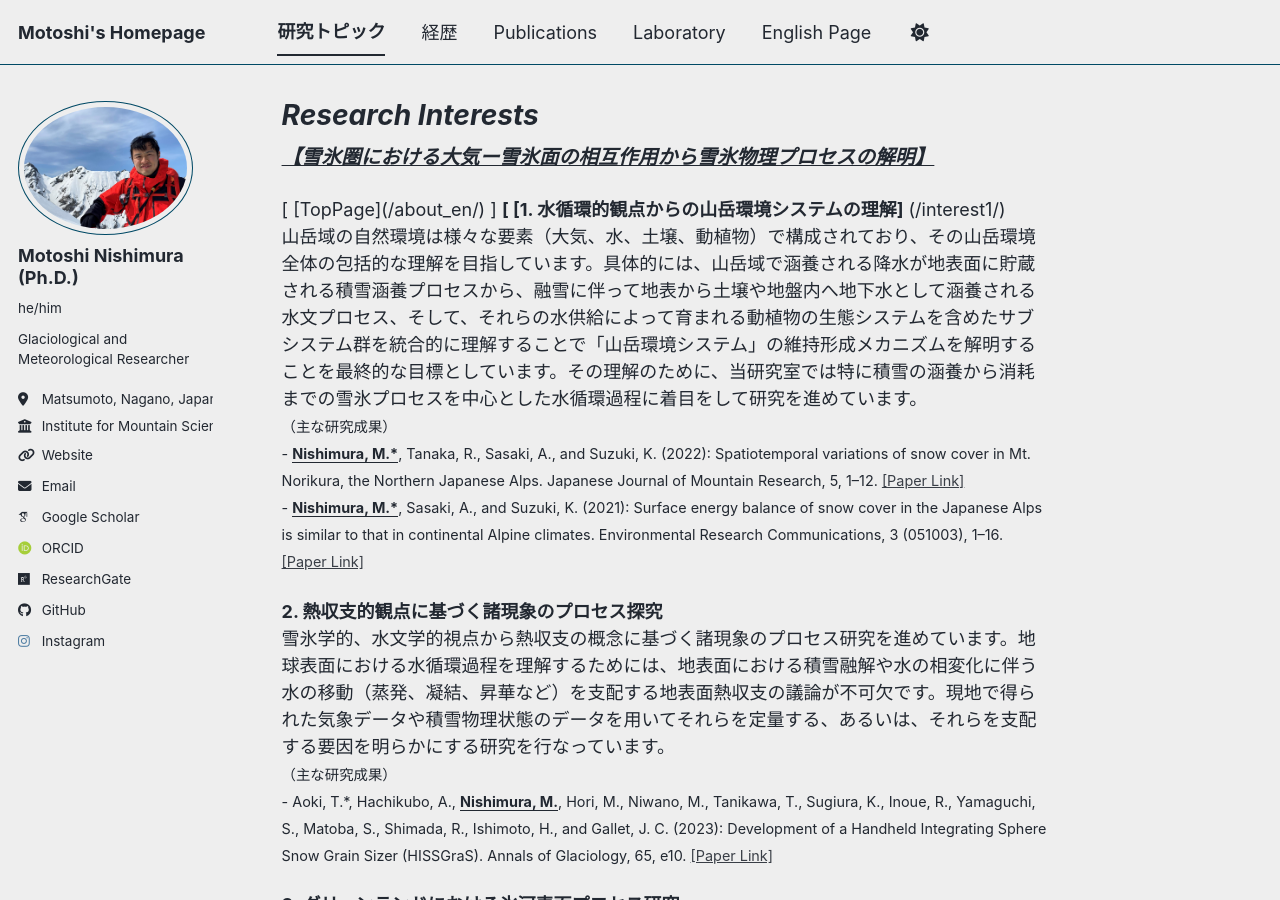
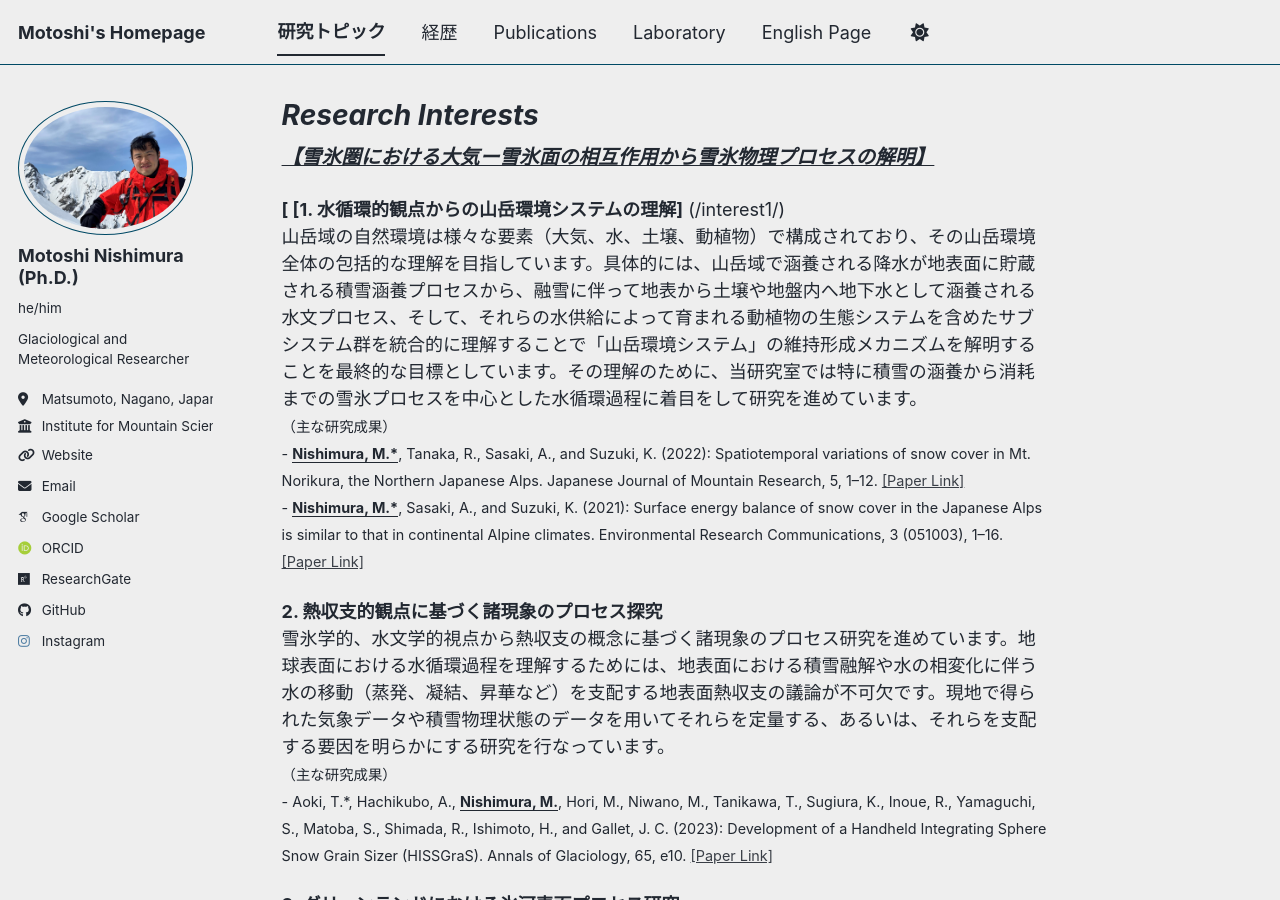
Before and after one commit to MotoshiNishimura/MotoshiNishimura.github.io, a Jekyll site: the page built from _pages/interest.md, in a window 1280 px wide and 900 px high. Built offline with Jekyll 4.4.1, drawn with Linux system fonts in a browser that asks for light colours; some web fonts are replaced; a script bundle is joined from its source files by our own code; library files that are not in the unit come from our copies.

Commit message:
Remove TopPage link from interest.md
Removed unnecessary link to TopPage in interest.md.

```diff
--- a/_pages/interest.md
+++ b/_pages/interest.md
@@ -10,7 +10,6 @@ author_profile: true
 </p>
 <p>
 
- [ [TopPage](/about_en/) ]
 <b>[ [1. 水循環的観点からの山岳環境システムの理解]</b> (/interest1/) <br>
 山岳域の自然環境は様々な要素（大気、水、土壌、動植物）で構成されており、その山岳環境全体の包括的な理解を目指しています。具体的には、山岳域で涵養される降水が地表面に貯蔵される積雪涵養プロセスから、融雪に伴って地表から土壌や地盤内へ地下水として涵養される水文プロセス、そして、それらの水供給によって育まれる動植物の生態システムを含めたサブシステム群を統合的に理解することで「山岳環境システム」の維持形成メカニズムを解明することを最終的な目標としています。その理解のために、当研究室では特に積雪の涵養から消耗までの雪氷プロセスを中心とした水循環過程に着目をして研究を進めています。<br>
  <span style="font-size: 0.8em;">
```
